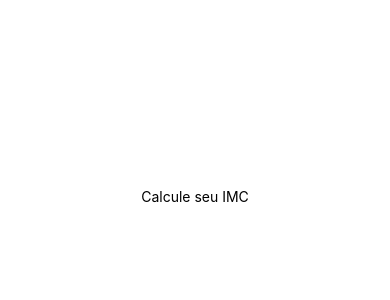
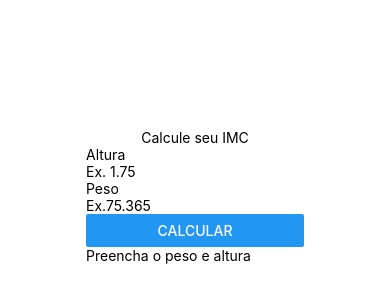
Before and after one commit to LucasSantos27/ReactNativeAprendiz, a React Native app: screen / in a window 390 px wide. Shown: the part 226-526 px from the top of the page. Built offline with nearby package versions, Linux system fonts and the light colour scheme.

Commit message:
Finished components

```diff
--- a/App.js
+++ b/App.js
@@ -2,11 +2,13 @@
 import React from 'react';
 import { StyleSheet, Text, View } from 'react-native';
 import Title from './src/components/Title'
+import Main from './src/components/Main'
 
 export default function App() {
   return (
     <View style={styles.container}>
       <Title/>
+      <Main/>
     </View>
   );
 }
--- /dev/null
+++ b/src/components/Form/index.js
@@ -0,0 +1,43 @@
+import React, {useState} from "react"
+import {View, Text, TextInput, Button} from "react-native"
+import ResultImc from "../ResultImc";
+
+export default function Form(){
+
+  const [height, setHeight] = useState(null)
+  const [weight, setWeight] = useState(null)
+  const [messageImc, setMessageImc] = useState("Preencha o peso e altura")
+  const [imc, setImc] = useState(null)
+  const [textButton, setTextButton] = useState("Calcular")
+
+  function imcCalculator() {
+    return setImc((weight/(height*height)).toFixed(2))
+  }
+
+  function validationimc(){
+    if(weight != null && height != null){
+      imcCalculator()
+      setHeight(null)
+      setWeight(null)
+      setMessageImc("Seu imc é igual:")
+      setTextButton("Calcular novamente")
+      return
+    }
+    setImc(null)
+    setTextButton("Calcular")
+    setMessageImc("Preencha seu peso e altura")
+  }
+
+  return(
+    <View>
+      <View>
+        <Text>Altura</Text>
+        <TextInput placeholder="Ex. 1.75" keyboardType="numeric" onChangeText={setHeight} value={height}/>
+        <Text>Peso</Text>
+        <TextInput placeholder="Ex.75.365" keyboardType="numeric" onChangeText={setWeight} value={weight}/>
+        <Button title ={textButton} onPress={() => validationimc()}/>
+      </View>
+      <ResultImc messageResultImc={messageImc} resultImc ={imc}/>
+    </View>
+  );
+}
--- /dev/null
+++ b/src/components/Main/index.js
@@ -0,0 +1,12 @@
+import React from "react"
+import {View} from "react-native"
+
+import Form from '../Form'
+
+export default function Main(){
+  return(
+    <View>
+      <Form/>
+    </View>
+  );
+}
--- /dev/null
+++ b/src/components/ResultImc/index.js
@@ -0,0 +1,11 @@
+import React from "react"
+import {View, Text} from "react-native"
+
+export default function ResultImc(props){
+  return(
+    <View>
+      <Text>{props.messageResultImc}</Text>
+      <Text>{props.resultImc}</Text>
+    </View>
+  );
+}
--- a/src/components/Title/index.js
+++ b/src/components/Title/index.js
@@ -1,4 +1,3 @@
-import { func } from "prop-types"
 import React from "react"
 import {View, Text} from "react-native"
 
```
